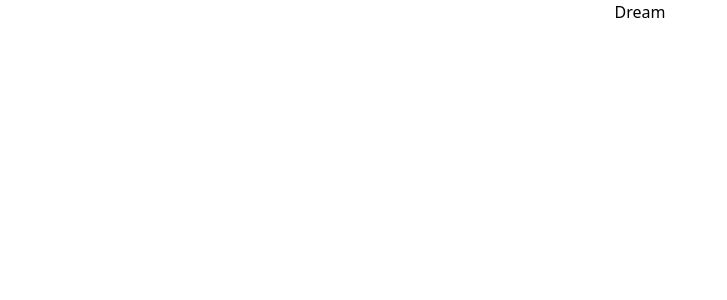
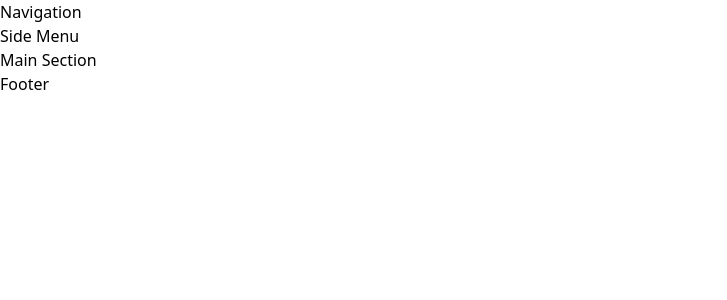
Before and after one commit to Zee22780/Dream, a React (Create React App) app in the folder dream/: page / in a window 1280 px wide. Shown: the top 300 px of the page, without its empty margins (0-727 px from the left). Built offline with nearby package versions, Linux system fonts and the light colour scheme.

Commit message:
Add basic components and install MUI

```diff
--- a/dream/package.json
+++ b/dream/package.json
@@ -3,6 +3,9 @@
   "version": "0.1.0",
   "private": true,
   "dependencies": {
+    "@emotion/react": "^11.11.3",
+    "@emotion/styled": "^11.11.0",
+    "@mui/material": "^5.15.3",
     "@testing-library/jest-dom": "^5.17.0",
     "@testing-library/react": "^13.4.0",
     "@testing-library/user-event": "^13.5.0",
--- a/dream/src/App.css
+++ b/dream/src/App.css
@@ -1,3 +1,3 @@
 .App {
-  text-align: center;
+  /* text-align: center; */
 }
--- a/dream/src/App.tsx
+++ b/dream/src/App.tsx
@@ -1,10 +1,11 @@
 import React from 'react';
 import './App.css';
+import PageLayout from './components/PageLayout';
 
 function App() {
   return (
     <div className="App">
-      <h1 className=''>Dream</h1>
+      <PageLayout />
     </div>
   );
 }
--- /dev/null
+++ b/dream/src/components/Footer.tsx
@@ -0,0 +1,11 @@
+import React from 'react'
+
+const Footer = () => {
+  return (
+    <div>
+      <h1>Footer</h1>
+    </div>
+  )
+}
+
+export default Footer
--- /dev/null
+++ b/dream/src/components/MainSection.tsx
@@ -0,0 +1,11 @@
+import React from 'react'
+
+const MainSection = () => {
+  return (
+    <div>
+      <h1>Main Section</h1>
+    </div>
+  )
+}
+
+export default MainSection
--- /dev/null
+++ b/dream/src/components/NavBar.tsx
@@ -0,0 +1,11 @@
+import React from 'react'
+
+const NavBar = () => {
+  return (
+    <div>
+      <h1>Navigation</h1>
+    </div>
+  )
+}
+
+export default NavBar
--- /dev/null
+++ b/dream/src/components/PageLayout.tsx
@@ -0,0 +1,18 @@
+import React from 'react'
+import SideMenu from './SideMenu'
+import NavBar from './NavBar'
+import MainSection from './MainSection'
+import Footer from './Footer'
+
+const PageLayout = () => {
+  return (
+    <div>
+      <NavBar />
+      <SideMenu />
+      <MainSection />
+      <Footer />
+    </div>
+  )
+}
+
+export default PageLayout
--- /dev/null
+++ b/dream/src/components/SideMenu.tsx
@@ -0,0 +1,12 @@
+import React from 'react'
+import { Drawer } from '@mui/material'
+
+const SideMenu = () => {
+  return (
+    <div className=''>
+      <h1>Side Menu</h1>
+    </div>
+  )
+}
+
+export default SideMenu
```
Also changed, not shown: 1 other file (tests, documents, lock files or other folders).
